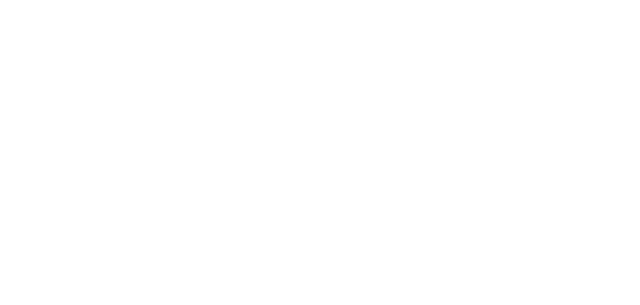
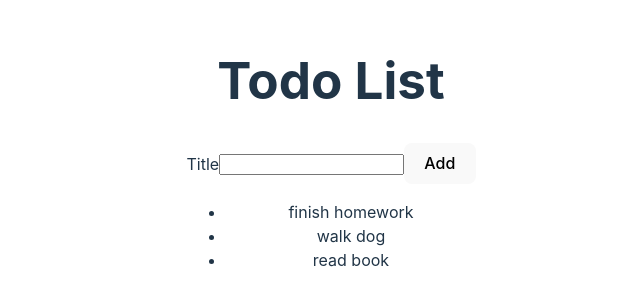
Before and after one commit to JGDel24/react-practice, a React (Vite) app: page / in a window 1280 px wide. Shown: the part 247-552 px from the top of the page, without its empty margins (309-949 px from the left). Built offline with nearby package versions, Linux system fonts and the light colour scheme.

Commit message:
todo form and todo list components added

```diff
--- /dev/null
+++ b/src/AddTodoForm.jsx
@@ -0,0 +1,14 @@
+import React from "react"
+
+function AddTodoForm() {
+    return (
+        <form>
+            <label htmlFor="todoTitle">Title</label>
+            <input type="text" id="todoTitle"></input>
+            <button>Add</button>
+        </form>
+
+    )
+}
+
+export default AddTodoForm
--- a/src/App.jsx
+++ b/src/App.jsx
@@ -2,24 +2,23 @@
 import reactLogo from './assets/react.svg'
 import viteLogo from '/vite.svg'
 import './App.css'
+import TodoList from './TodoList'
+import AddTodoForm from './AddTodoForm'
 
-const todoList = [
-  {id: 1, title: 'finish homework'},
-  {id: 2, title: 'walk dog'},
-  {id: 3, title: 'read book'}
-]
+
 
 function App() {
- <div>
-    <h1>Todo List</h1>
-    <ul>
-      {todoList.map ( toDo => (
-        <li key={toDo.id}>{toDo.title}</li>
-      )
 
-      )}
-    </ul>
- </div>
+  return (
+    <div>
+      <h1>Todo List</h1>
+      <AddTodoForm />
+      <TodoList />
+
+
+    </div>
+  )
+
 }
 
 export default App
--- /dev/null
+++ b/src/TodoList.jsx
@@ -0,0 +1,21 @@
+import React from "react";
+
+const todoList = [
+    { id: 1, title: 'finish homework' },
+    { id: 2, title: 'walk dog' },
+    { id: 3, title: 'read book' }
+]
+
+function TodoList() {
+    return (
+        <ul>
+            {todoList.map(toDo => (
+                <li key={toDo.id}>{toDo.title}</li>
+            )
+
+            )}
+        </ul>
+    )
+}
+
+export default TodoList
```
